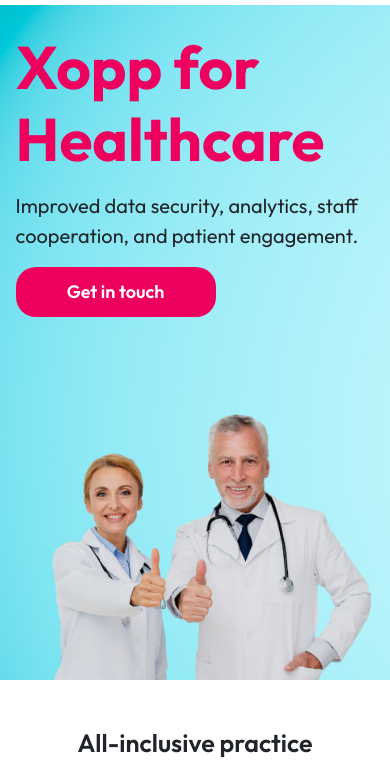
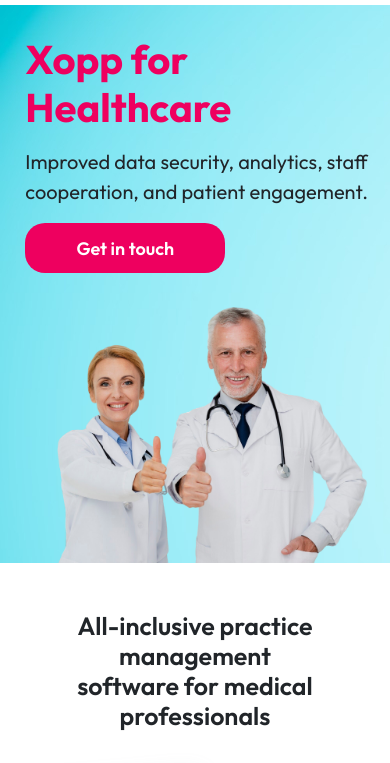
Before and after one commit to mishab777/young, a plain HTML site: page index.html in a window 390 px wide. Shown: the part 75-838 px from the top of the page. Drawn offline with nearby package versions, Linux system fonts and the light colour scheme; grey boxes are pictures that could not be loaded.

Commit message:
Update index.html

```diff
--- a/index.html
+++ b/index.html
@@ -450,14 +450,24 @@ footer span{
 @media(min-width:320px) and (max-width:480px){
   .hero{
     flex-direction: column;
-    height: 80vh;
+    height: auto;
     margin-top: 80px;
+    padding-top: 30px;
+  }
+  .hero h1{
+    font-size: 40px;
   }
   .hero-text{
+    width: 95%;
+  }
+  .hero-image{
+    padding-top: 30px;
     width: 100%;
   }
-  .hero-image{
+  .hero-image img{
     width: 100%;
+    height: 100%;
+    object-fit: contain;
   }
   .container-card{
     display: none;
```
